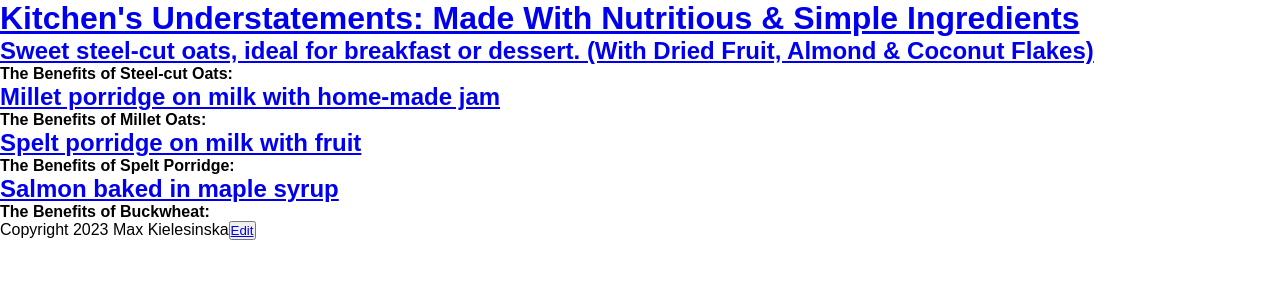
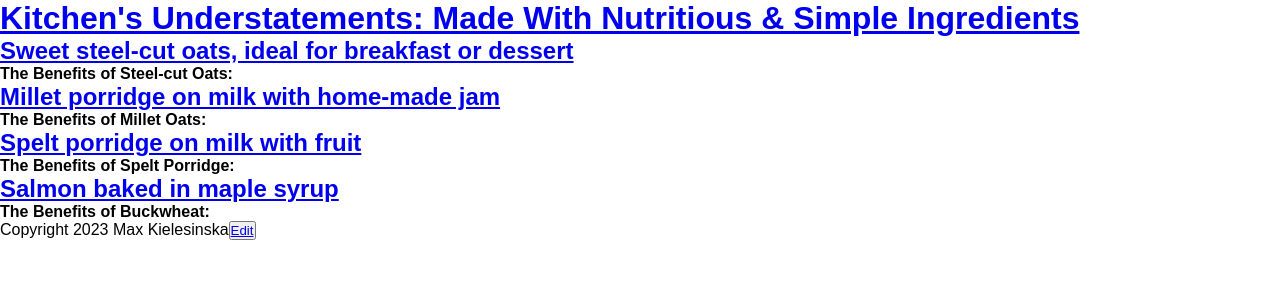
Before and after one commit to max19057767/maxrecipes, a Jekyll site: the page built from pages/recipelisting.md, in a window 1280 px wide. Shown: the top 300 px of the page. Built offline with Jekyll 4.4.1, drawn with Linux system fonts in a browser that asks for light colours.

Commit message:
Update Recipe “sweet-steel-cut-oats-ideal-for-breakfast-or-dessert-with-dried-fruit-almond-coconut-flakes”

```diff
--- a/_recipes/sweet-steel-cut-oats-ideal-for-breakfast-or-dessert-with-dried-fruit-almond-coconut-flakes.md
+++ b/_recipes/sweet-steel-cut-oats-ideal-for-breakfast-or-dessert-with-dried-fruit-almond-coconut-flakes.md
@@ -1,6 +1,5 @@
 ---
-title: Sweet steel-cut oats, ideal for breakfast or dessert. (With Dried Fruit,
-  Almond & Coconut Flakes)
+title: Sweet steel-cut oats, ideal for breakfast or dessert
 date: 2023-02-09T18:31:21.182Z
 order: 1
 layout: recipe
```
